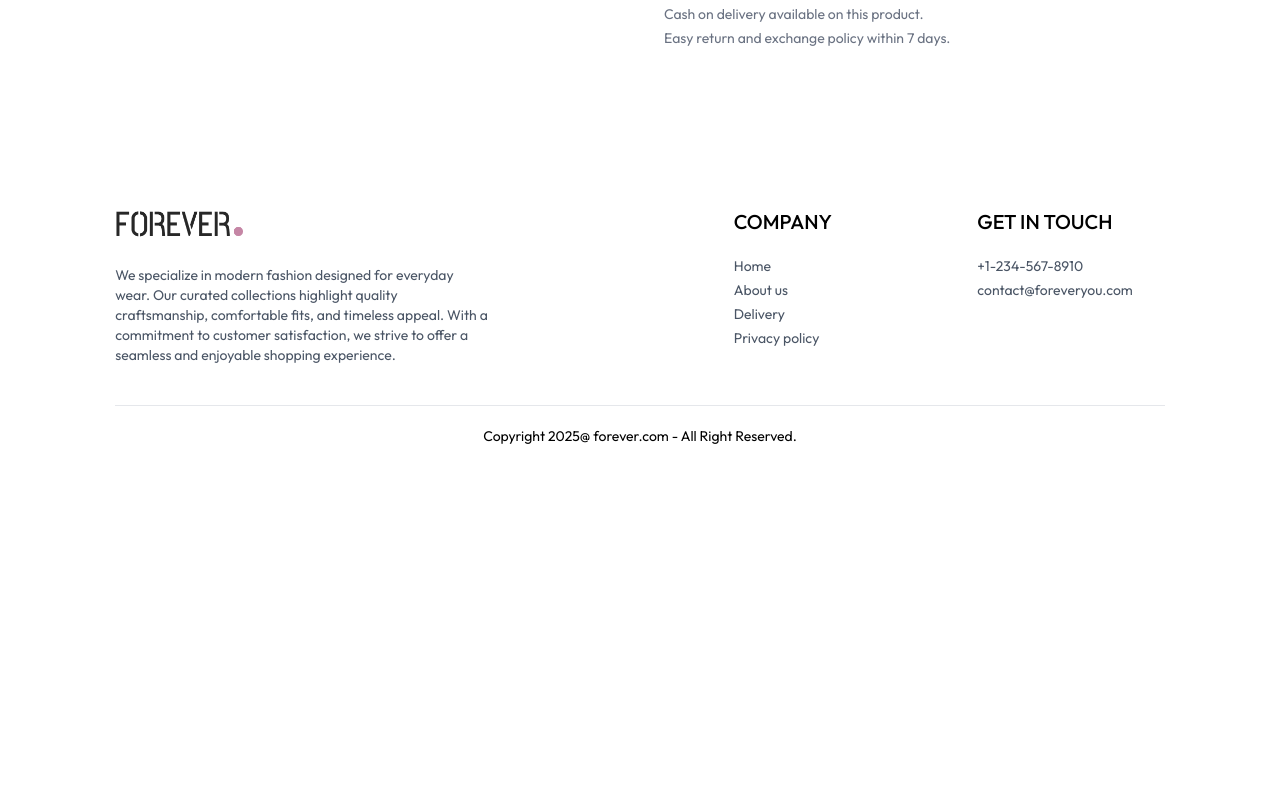
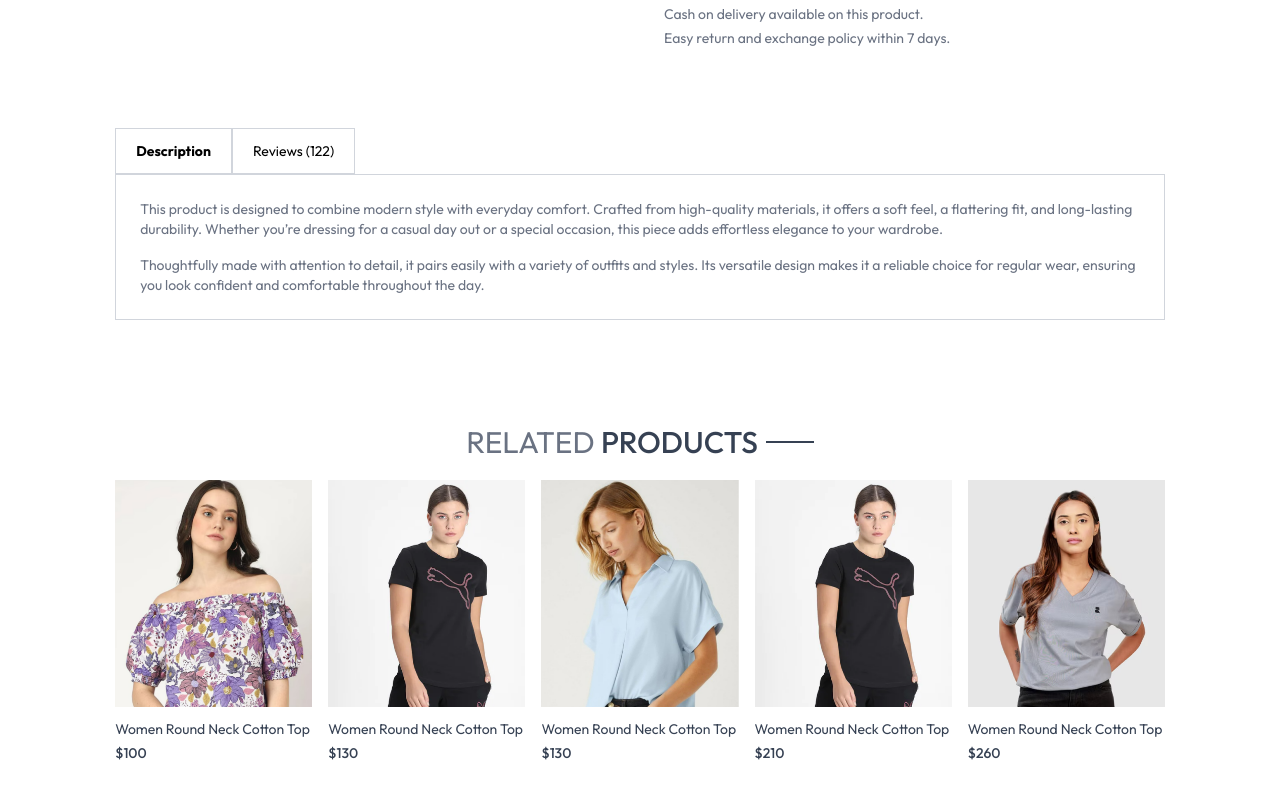
Before and after one commit to sumaiyakhondoker/E-commerce-App, a React (Vite) app in the folder frontend/: page /product/aaaaa in a window 1280 px wide. Shown: the part 606-1400 px from the top of the page. Before the commit the page ends 1072 px from the top, so only its background shows below. Built offline with nearby package versions, Linux system fonts and the light colour scheme.

Commit message:
product details page added successfully!

```diff
--- /dev/null
+++ b/frontend/src/components/RelatedProducts.jsx
@@ -0,0 +1,37 @@
+import { useContext, useEffect, useState } from "react";
+import { ShopContext } from "../context/ShopContext";
+import Title from "./Title";
+import ProductItem from "./ProductItem";
+
+
+const RelatedProducts = ({category, subCategory }) => {
+    const {products} = useContext(ShopContext)
+    const [relatedProducts, setRelatedProducts] = useState([])
+
+    useEffect(()=>{
+        if (products.length > 0){
+            let productsCopy = products.slice()
+            productsCopy = productsCopy.filter(item=>category === item.category)
+            productsCopy = productsCopy.filter(item=>subCategory === item.subCategory)
+
+            setRelatedProducts(productsCopy.slice(0,5));
+
+        }
+    }, [products])
+    return (
+        <div className="my-24">
+            <div className="text-center text-3xl py-2">
+                <Title text1={"RELATED"} text2={"PRODUCTS"}></Title>
+            </div>
+            <div className="grid grid-cols-2 sm:grid-cols-3 md:grid-cols-4 lg:grid-cols-5 gap-4 gap-y-6">
+                {
+                    relatedProducts.map((item, index)=>(
+                        <ProductItem key={index} id={item._id} name={item.name} image={item.image} price={item.price}></ProductItem>
+                    ))
+                }
+            </div>
+        </div>
+    );
+};
+
+export default RelatedProducts;
--- a/frontend/src/pages/Product.jsx
+++ b/frontend/src/pages/Product.jsx
@@ -2,6 +2,7 @@ import React, { useContext, useEffect, useState } from 'react';
 import { ShopContext } from '../context/ShopContext';
 import { useParams } from 'react-router-dom';
 import { assets } from '../assets/assets';
+import RelatedProducts from '../components/RelatedProducts';
 
 
 
@@ -85,6 +86,24 @@ const Product = () => {
                 </div>
                </div>
             </div>
+
+            {/* description and review section */}
+            <div className='mt-20'>
+                <div className='flex'>
+                    <b className='text-sm border px-5 py-3 border-gray-300'>Description</b>
+                    <p className='text-sm border px-5 py-3 border-gray-300'>Reviews (122)</p>
+
+                </div>
+
+                <div className='flex flex-col gap-4 border p-6 text-sm text-gray-500 border-gray-300'>
+                       <p>This product is designed to combine modern style with everyday comfort. Crafted from high-quality materials, it offers a soft feel, a flattering fit, and long-lasting durability. Whether you’re dressing for a casual day out or a special occasion, this piece adds effortless elegance to your wardrobe.</p>
+                       <p>Thoughtfully made with attention to detail, it pairs easily with a variety of outfits and styles. Its versatile design makes it a reliable choice for regular wear, ensuring you look confident and comfortable throughout the day.</p>
+                </div>
+
+            </div>
+
+            {/* -------display related products */}
+            <RelatedProducts category={productData.category} subCategory={productData.subCategory}></RelatedProducts>
         </div>
     ): <div className='opacity-0'></div>
 };
```
